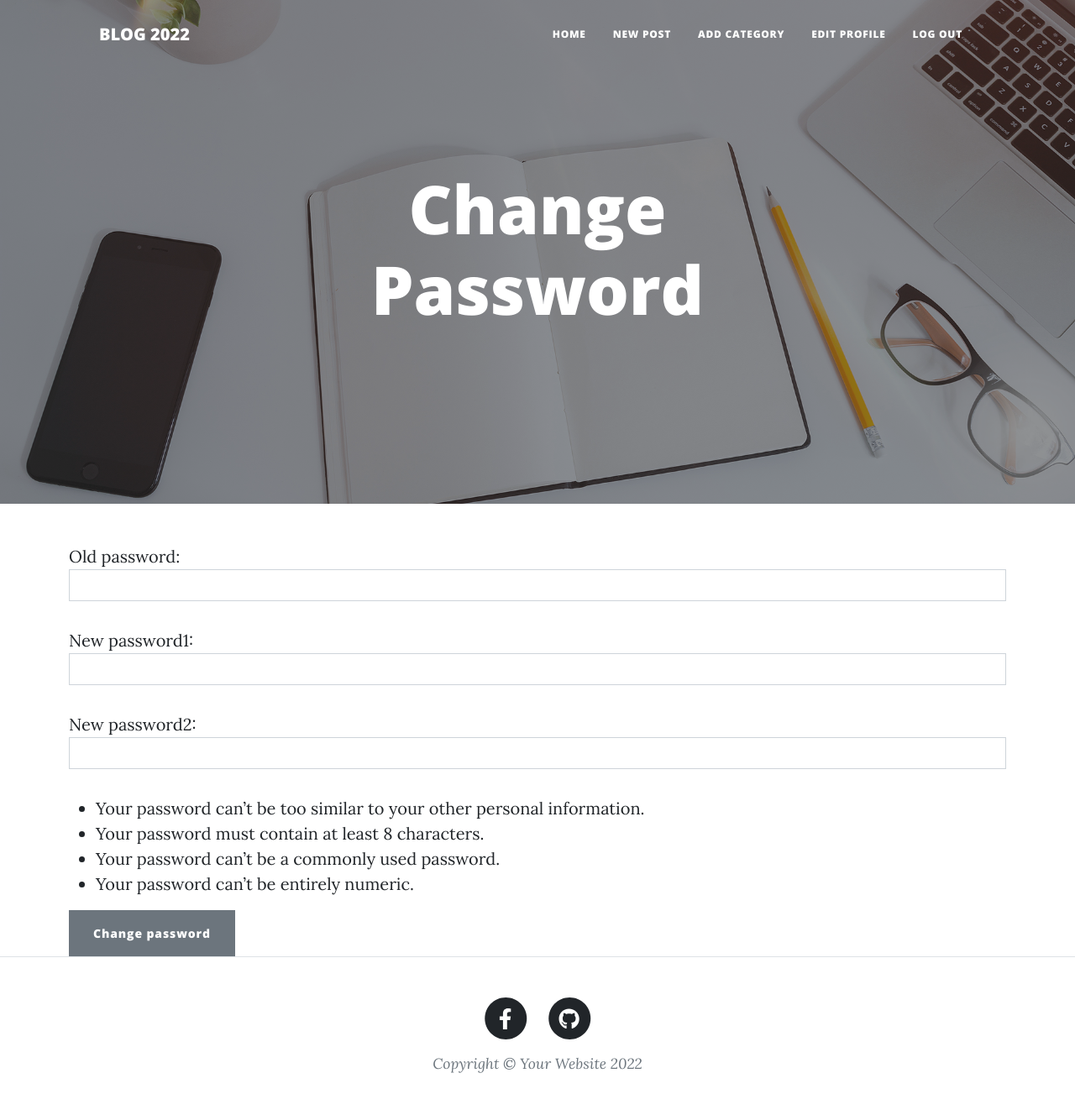
After one commit to pardodiazrodrigo/djangoBlog, a Django app: page /members/password/ in a window 1280 px wide. The commit adds this page. Shown: the whole page at 84% size. Run offline with Django 4.2, Linux system fonts and the light colour scheme; a user stored in the database is signed in; some libraries are stand-ins or nearby versions.

```diff
--- a/blog/blog/urls.py
+++ b/blog/blog/urls.py
@@ -1,9 +1,11 @@
 from django.contrib import admin
 from django.urls import path,include
+from django.conf import settings
+from django.conf.urls.static import static
 
 urlpatterns = [
     path('admin/', admin.site.urls),
     path('',include('posts.urls')),
     path('members/',include('django.contrib.auth.urls')),
     path('members/',include('members.urls')),
-]
+]+ static(settings.MEDIA_URL, document_root = settings.MEDIA_ROOT)
--- a/blog/members/forms.py
+++ b/blog/members/forms.py
@@ -1,4 +1,4 @@
-from django.contrib.auth.forms import UserCreationForm
+from django.contrib.auth.forms import UserCreationForm,UserChangeForm,PasswordChangeForm
 from django.contrib.auth.models import User
 from django import forms
 
@@ -17,3 +17,30 @@ class SignUpForm(UserCreationForm):
         self.fields['username'].widget.attrs['class'] = 'form-control'
         self.fields['password1'].widget.attrs['class'] = 'form-control'
         self.fields['password2'].widget.attrs['class'] = 'form-control'
+
+class EditProfileForm(UserChangeForm):
+    first_name = forms.CharField(max_length=255,widget=forms.TextInput(attrs={'class': 'form-control'}))
+    last_name = forms.CharField(max_length=255,widget=forms.TextInput(attrs={'class': 'form-control'}))
+    email = forms.EmailField(widget=forms.EmailInput(attrs={'class': 'form-control'}))
+    username = forms.CharField(max_length=255,widget=forms.TextInput(attrs={'class': 'form-control'}))
+    # last_login = forms.CharField(max_length=255,widget=forms.TextInput(attrs={'class': 'form-control'}))
+    # is_superuser = forms.CharField(max_length=255,widget=forms.CheckboxInput(attrs={'class': 'form-check'}))
+    # is_staff = forms.CharField(max_length=255,widget=forms.CheckboxInput(attrs={'class': 'form-check'}))
+    # is_active = forms.CharField(max_length=255,widget=forms.CheckboxInput(attrs={'class': 'form-check'}))
+    # date_joined = forms.CharField(max_length=255,widget=forms.TextInput(attrs={'class': 'form-control'}))
+
+
+
+    class Meta:
+        model = User
+        fields = ('username', 'first_name', 'last_name', 'email') #'last_login','is_superuser','is_staff','is_active','date_joined')
+
+
+class PasswordChangingForm(PasswordChangeForm):
+    old_password = forms.CharField(max_length=255,widget=forms.PasswordInput(attrs={'class': 'form-control','type':'password'}))
+    new_password1 = forms.CharField(max_length=255,widget=forms.PasswordInput(attrs={'class': 'form-control','type':'password'}))
+    new_password2 = forms.CharField(max_length=255,widget=forms.PasswordInput(attrs={'class': 'form-control','type':'password'}))
+
+    class Meta:
+        model = User
+        fields = ('old_password', 'new_password1', 'new_password2')
--- /dev/null
+++ b/blog/members/templates/registration/change-password.html
@@ -0,0 +1,27 @@
+{% extends 'base.html' %}
+
+{% block title %}
+<h1>Change Password</h1>
+{% endblock %}
+
+{% block content %}
+
+<div class="form-group">
+    <form method="POST">
+        {% csrf_token %}
+        {{ form.as_p }}
+
+
+<ul>
+    <li> Your password can’t be too similar to your other personal information.
+    <li> Your password must contain at least 8 characters.
+    <li> Your password can’t be a commonly used password.
+    <li> Your password can’t be entirely numeric.</li>
+</ul>
+
+<button class="btn btn-secondary">Change password</button>
+
+</div>
+
+
+{% endblock %}
--- a/blog/members/urls.py
+++ b/blog/members/urls.py
@@ -1,6 +1,14 @@
+from django import views
 from django.urls import path
-from .views import UserRegisterView
+from .views import PasswordsChangeView, UserRegisterView,UserEditView
+from django.contrib.auth import views as auth_views
+from . import views
+
 
 urlpatterns = [
     path('register/',UserRegisterView.as_view(), name='register'),
+    path('edit_profile/',UserEditView.as_view(), name='edit_profile'),
+    # path('password/',auth_views.PasswordChangeView.as_view(template_name='registration/change-password.html')),
+    path('password/',PasswordsChangeView.as_view(template_name='registration/change-password.html')),
+    path('password_success',views.password_success, name= 'password_success'),
 ]
--- a/blog/members/views.py
+++ b/blog/members/views.py
@@ -1,10 +1,26 @@
 from django.shortcuts import render
 from django.views import generic
-from django.contrib.auth.forms import UserCreationForm
+from django.contrib.auth.forms import UserCreationForm, UserChangeForm, PasswordChangeForm
+from django.contrib.auth.views import PasswordChangeView
 from django.urls import reverse_lazy
-from .forms import SignUpForm
+from .forms import SignUpForm,EditProfileForm,PasswordChangingForm
 
 class UserRegisterView(generic.CreateView):
     form_class = SignUpForm
     template_name = 'registration/register.html'
     success_url = reverse_lazy('login')
+
+class UserEditView(generic.UpdateView):
+    form_class = EditProfileForm
+    template_name = 'registration/edit_profile.html'
+    success_url = reverse_lazy('home')
+
+    def get_object(self):
+        return self.request.user
+
+class PasswordsChangeView(PasswordChangeView):
+    form_class = PasswordChangingForm
+    success_url = reverse_lazy('password_success')
+
+def password_success(request):
+    return render(request, 'registration/password_success.html')
--- a/blog/posts/forms.py
+++ b/blog/posts/forms.py
@@ -10,7 +10,7 @@ choices = Category.objects.all().values_list('name','name')
 class PostForm(forms.ModelForm):
     class Meta:
         model = Post
-        fields = ('title','title_tag','category','body')
+        fields = ('title','title_tag','category','body','header_image')
 
         widgets = {
             'title': forms.TextInput(attrs={'class': 'form-control','placeholder':'Put a title to your post'}),
@@ -23,11 +23,12 @@ class PostForm(forms.ModelForm):
 class EditForm(forms.ModelForm):
     class Meta:
         model = Post
-        fields = ('title','title_tag','body')
+        fields = ('title','title_tag','body','category')
 
         widgets = {
             'title': forms.TextInput(attrs={'class': 'form-control','placeholder':'Put a title to your post'}),
             'title_tag': forms.TextInput(attrs={'class': 'form-control'}),
             #'author': forms.Select(attrs={'class': 'form-control'}),
             'body': forms.Textarea(attrs={'class': 'form-control'}),
+            'category': forms.Select(choices=choices, attrs={ 'class': 'form-control'}),
         }
--- a/blog/posts/models.py
+++ b/blog/posts/models.py
@@ -4,6 +4,7 @@ from django.db import models
 from django.contrib.auth.models import User
 from django.urls import reverse
 from datetime import datetime, date
+from ckeditor.fields import RichTextField
 
 class Category(models.Model):
     name = models.CharField(max_length=255)
@@ -16,9 +17,11 @@ class Category(models.Model):
 
 class Post(models.Model):
     title = models.CharField(max_length=255)
+    header_image = models.ImageField(null=True,blank=True,upload_to='images/')
     title_tag = models.CharField(max_length=255)
     author = models.ForeignKey(User, on_delete=models.CASCADE) # Si elimina el User, elimina los post 'Cascade'
-    body = models.TextField()
+    # body = models.TextField()
+    body = RichTextField(blank=True,null=True)
     post_date = models.DateField(auto_now_add=True)
     category = models.CharField(max_length=255)
 
--- a/blog/posts/templates/add_post.html
+++ b/blog/posts/templates/add_post.html
@@ -9,8 +9,9 @@
 {% if user.is_authenticated %}
 
 <div class="form-group">
-    <form method="POST">
+    <form method="POST" enctype="multipart/form-data"> <!-- Images -->
         {% csrf_token %}
+        {{ form.media }}  <!-- CK Editor-->
         {{ form.as_p }}
         <button class="btn btn-secondary">Post</button>
 </div>
--- a/blog/posts/templates/article_detail.html
+++ b/blog/posts/templates/article_detail.html
@@ -14,7 +14,10 @@
 <a href="{% url 'delete_post' post.pk %}"> (Delete)</a>
     {% endif %}
 {% endif %}
-<hr>
+
+{% if post.header_image %}
+<img src='{{ post.header_image.url }}'>
+{% endif %}
 <h2>{{post.title }}</h2>
 <h6>{{post.title_tag}}</h6>
 {{ post.body | safe }} - {{ post.post_date }}
--- a/blog/posts/templates/base.html
+++ b/blog/posts/templates/base.html
@@ -36,6 +36,7 @@
                         {% if user.is_authenticated %}
                         <li class="nav-item"><a class="nav-link px-lg-3 py-3 py-lg-4" href="{% url 'add_post' %}">New Post</a></li>
                         <li class="nav-item"><a class="nav-link px-lg-3 py-3 py-lg-4" href="{% url 'add_category' %}">Add Category</a></li>
+                        <li class="nav-item"><a class="nav-link px-lg-3 py-3 py-lg-4" href="{% url 'edit_profile' %}">Edit Profile</a></li>
                         <li class="nav-item"><a class="nav-link px-lg-3 py-3 py-lg-4" href="{% url 'logout' %}">Log Out</a></li>
                         {% else %}
                         <li class="nav-item"><a class="nav-link px-lg-3 py-3 py-lg-4" href="{% url 'register' %}">Register</a></li>
--- a/blog/posts/templates/update_post.html
+++ b/blog/posts/templates/update_post.html
@@ -13,6 +13,7 @@
 <div class="form-group">
     <form method="POST">
         {% csrf_token %}
+        {{ form.media }}
         {{ form.as_p }}
         <button class="btn btn-secondary">Update</button>
 </div>
```
Also changed, not shown: blog/blog/settings.py (+10 -0 lines), blog/members/templates/registration/edit_profile.html (added, +16 -0 lines), blog/members/templates/registration/password_success.html (added, +10 -0 lines), blog/db.sqlite3, blog/media/images/Renuncio_Boris.jpg (added), blog/posts/migrations/0007_alter_post_body.py (added), blog/posts/migrations/0008_post_header_image.py (added).
